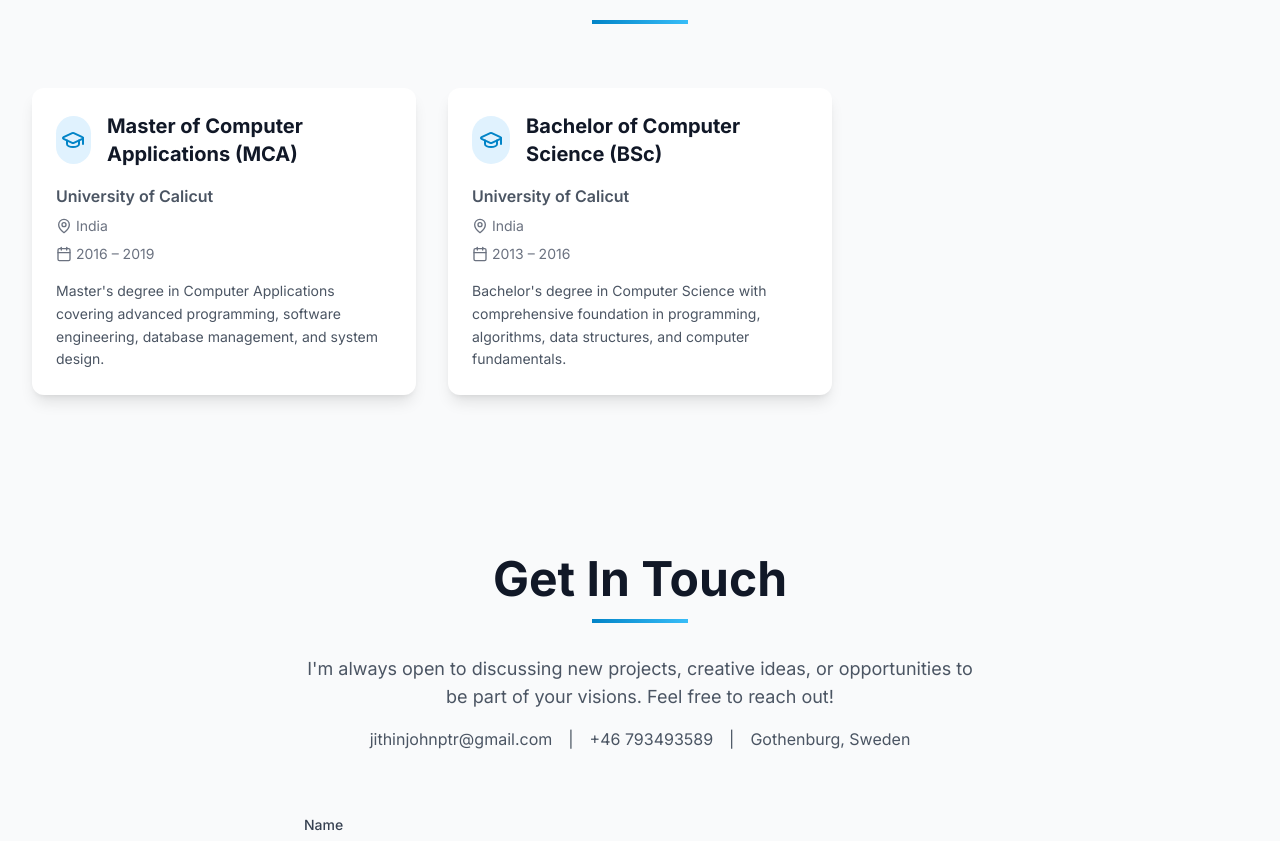
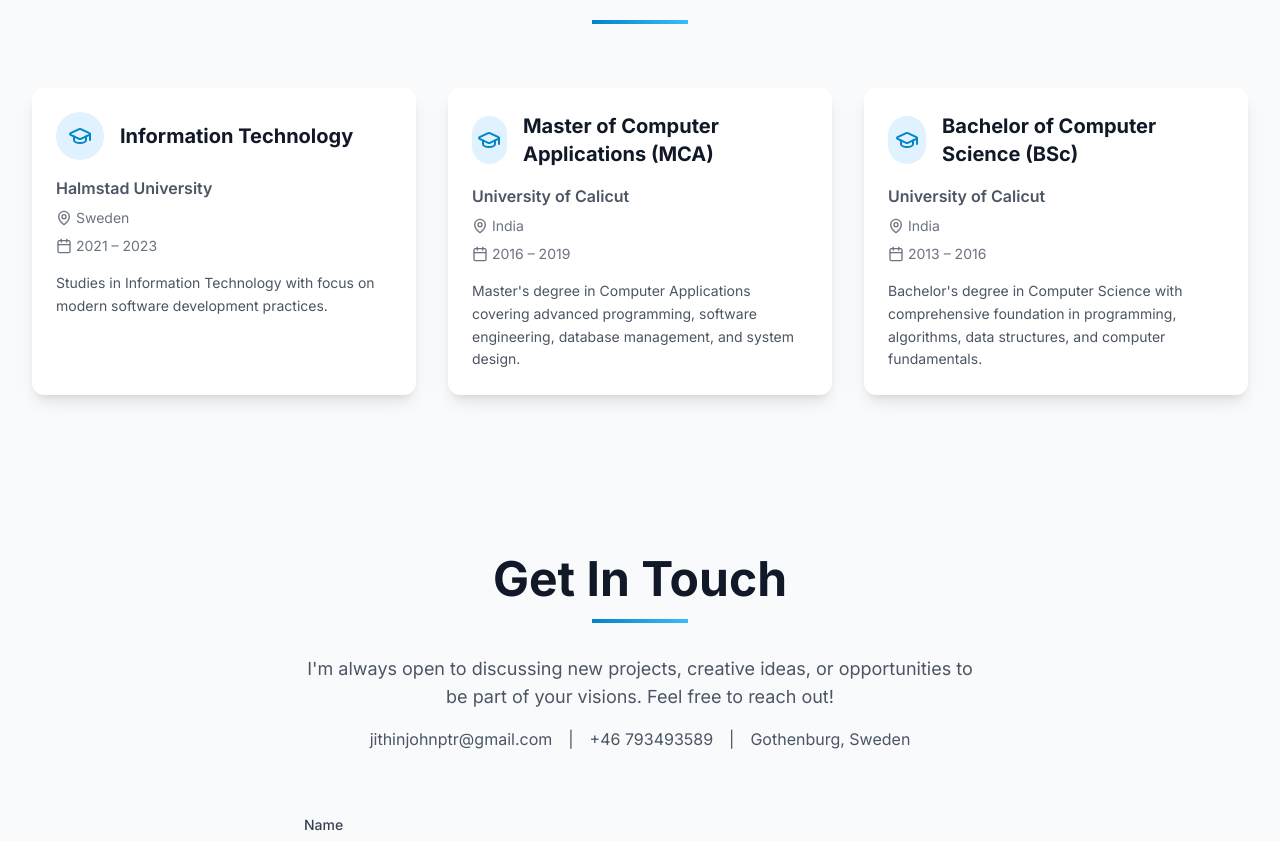
Before and after one commit to JithinJohn-vj/Portfolio, a Next.js app: page / in a window 1280 px wide. Shown: the part 6024-6865 px from the top of the page. Built offline with nearby package versions, Linux system fonts and the light colour scheme.

Commit message:
Restore Halmstad University education entry without incomplete status

```diff
--- a/components/Education.tsx
+++ b/components/Education.tsx
@@ -5,12 +5,21 @@ import { GraduationCap, Calendar, MapPin } from 'lucide-react'
 
 const education = [
   {
+    degree: 'Information Technology',
+    institution: 'Halmstad University',
+    location: 'Sweden',
+    period: '2021 – 2023',
+    description:
+      'Studies in Information Technology with focus on modern software development practices.',
+  },
+  {
     degree: 'Master of Computer Applications (MCA)',
     status: 'Completed',
     institution: 'University of Calicut',
     location: 'India',
     period: '2016 – 2019',
-    description: 'Master\'s degree in Computer Applications covering advanced programming, software engineering, database management, and system design.',
+    description:
+      "Master's degree in Computer Applications covering advanced programming, software engineering, database management, and system design.",
   },
   {
     degree: 'Bachelor of Computer Science (BSc)',
@@ -18,7 +27,8 @@ const education = [
     institution: 'University of Calicut',
     location: 'India',
     period: '2013 – 2016',
-    description: 'Bachelor\'s degree in Computer Science with comprehensive foundation in programming, algorithms, data structures, and computer fundamentals.',
+    description:
+      "Bachelor's degree in Computer Science with comprehensive foundation in programming, algorithms, data structures, and computer fundamentals.",
   },
 ]
 
```
